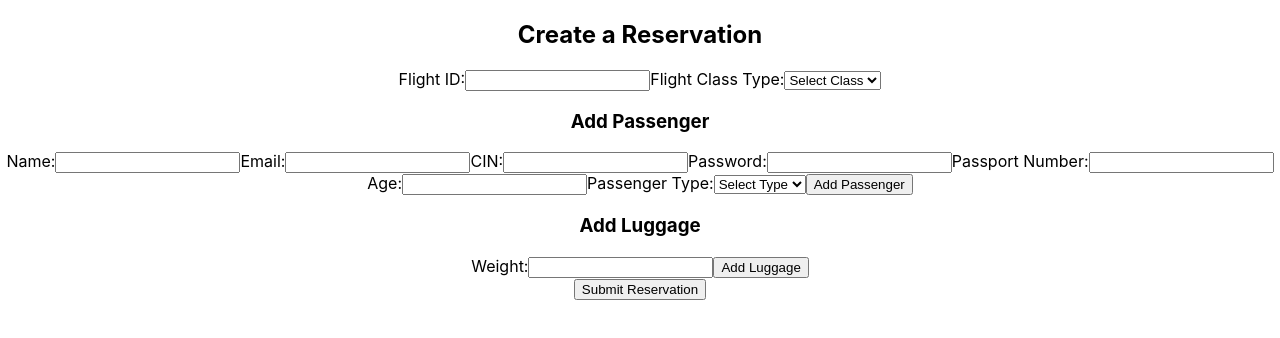
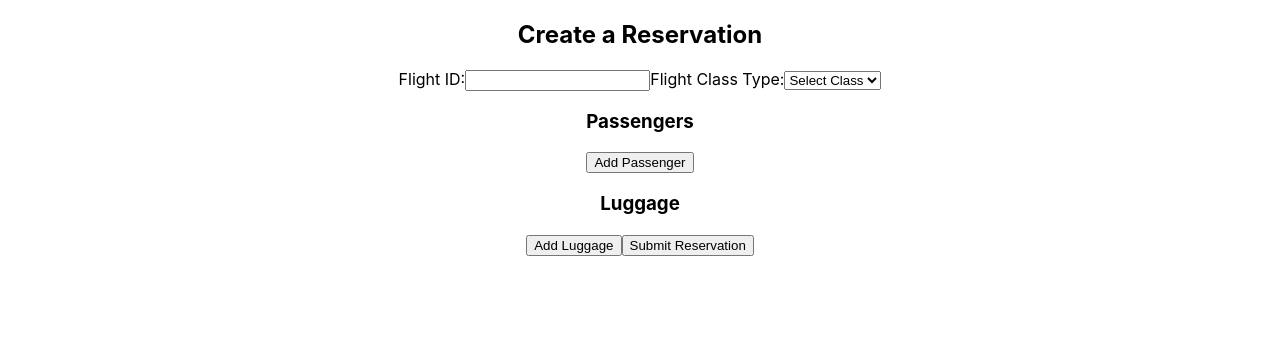
Before and after one commit to othmane222/My-Frontend, a React (Create React App) app: page /create-reservation in a window 1280 px wide. Shown: the top 338 px of the page. Built offline with nearby package versions, Linux system fonts and the light colour scheme.

Commit message:
reviews_reservation_final

```diff
--- a/src/components/ReservationForm.js
+++ b/src/components/ReservationForm.js
@@ -1,27 +1,15 @@
-import React, { useState } from "react";
-import axios from "axios";
+import React, { useState } from 'react';
+import axios from 'axios';
 
 const ReservationForm = () => {
   const [formData, setFormData] = useState({
-    flightId: "",
-    flightClassType: "",
+    flightId: '',
+    flightClassType: '',
     passengers: [],
     luggage: [],
   });
 
-  const [passenger, setPassenger] = useState({
-    name: "",
-    email: "",
-    cin: "",
-    password: "",
-    passportNumber: "",
-    age: "",
-    passengerType: "",
-  });
-
-  const [luggage, setLuggage] = useState({ weight: "" });
-
-  const [responseMessage, setResponseMessage] = useState("");
+  const [responseMessage, setResponseMessage] = useState('');
 
   const handleChange = (e) => {
     const { name, value } = e.target;
@@ -31,79 +19,89 @@ const ReservationForm = () => {
     }));
   };
 
-  const handlePassengerChange = (e) => {
-    const { name, value } = e.target;
-    setPassenger((prevPassenger) => ({
-      ...prevPassenger,
-      [name]: value,
+  const handlePassengerChange = (index, field, value) => {
+    const updatedPassengers = [...formData.passengers];
+    updatedPassengers[index] = {
+      ...updatedPassengers[index],
+      [field]: value,
+    };
+    setFormData((prevData) => ({
+      ...prevData,
+      passengers: updatedPassengers,
     }));
   };
 
-  const handleLuggageChange = (e) => {
-    const { name, value } = e.target;
-    setLuggage((prevLuggage) => ({
-      ...prevLuggage,
-      [name]: value,
-    }));
-  };
-
-  const addPassenger = async () => {
-    try {
-      // Check if passenger exists using CIN
-      const response = await axios.get(
-        `http://localhost:9093/users?cin=${passenger.cin}`
-      );
-
-      if (response.data && response.data.length > 0) {
-        console.log("Passenger already exists:", response.data);
-      } else {
-        // Create the passenger if they don't exist
-        await axios.post("http://localhost:9093/users", {
-          email: passenger.email,
-          password: passenger.password,
-          cin: passenger.cin,
-        });
-        console.log("Passenger created successfully.");
-      }
-
-      // Add passenger to the reservation form
+  const addPassenger = () => {
     setFormData((prevData) => ({
       ...prevData,
-        passengers: [...prevData.passengers, passenger],
+      passengers: [
+        ...prevData.passengers,
+        {
+          name: '',
+          email: '',
+          cin: '',
+          password: '',
+          passportNumber: '',
+          age: '',
+          passengerType: '',
+        },
+      ],
     }));
-      setPassenger({
-        name: "",
-        email: "",
-        cin: "",
-        password: "",
-        passportNumber: "",
-        age: "",
-        passengerType: "",
-      }); // Reset passenger input
-    } catch (error) {
-      console.error("Error checking or creating passenger:", error.response?.data || error.message);
-      alert("Failed to add passenger. Please check the details and try again.");
-    }
   };
 
   const addLuggage = () => {
     setFormData((prevData) => ({
       ...prevData,
-      luggage: [...prevData.luggage, luggage],
+      luggage: [...prevData.luggage, { weight: '' }],
     }));
-    setLuggage({ weight: "" }); // Reset luggage input
+  };
+
+  const handleLuggageChange = (index, value) => {
+    const updatedLuggage = [...formData.luggage];
+    updatedLuggage[index] = { weight: value };
+    setFormData((prevData) => ({
+      ...prevData,
+      luggage: updatedLuggage,
+    }));
+  };
+
+  const createUserIfNotExists = async (cin, userDetails) => {
+    try {
+      const checkResponse = await axios.get(`http://localhost:9093/users/${cin}`);
+      if (checkResponse.status === 200) {
+        return checkResponse.data;
+      }
+    } catch (err) {
+      if (err.response && err.response.status === 404) {
+        const createResponse = await axios.post('http://localhost:9093/users', userDetails, {
+          headers: { 'Content-Type': 'application/json' },
+        });
+        return createResponse.data;
+      } else {
+        throw new Error('Error checking user existence');
+      }
+    }
   };
 
   const handleSubmit = async (e) => {
     e.preventDefault();
     try {
-      const response = await axios.post("http://localhost:8081/api/reservations", formData, {
-        headers: { "Content-Type": "application/json" },
+      for (const passenger of formData.passengers) {
+        await createUserIfNotExists(passenger.cin, {
+          email: passenger.email,
+          password: passenger.password,
+          cin: passenger.cin,
         });
-      setResponseMessage("Reservation created successfully!");
+      }
+
+      const response = await axios.post('http://localhost:8081/api/reservations', formData, {
+        headers: { 'Content-Type': 'application/json' },
+      });
+
+      setResponseMessage('Reservation created successfully!');
       console.log(response.data);
     } catch (error) {
-      setResponseMessage("Error creating reservation. Please try again.");
+      setResponseMessage('Error creating reservation. Please try again.');
       console.error(error);
     }
   };
@@ -136,15 +134,15 @@ const ReservationForm = () => {
             <option value="FIRST">First</option>
           </select>
         </label>
-        <div>
-          <h3>Add Passenger</h3>
+        <h3>Passengers</h3>
+        {formData.passengers.map((passenger, index) => (
+          <div key={index}>
             <label>
               Name:
               <input
                 type="text"
-              name="name"
                 value={passenger.name}
-              onChange={handlePassengerChange}
+                onChange={(e) => handlePassengerChange(index, 'name', e.target.value)}
                 required
               />
             </label>
@@ -152,9 +150,8 @@ const ReservationForm = () => {
               Email:
               <input
                 type="email"
-              name="email"
                 value={passenger.email}
-              onChange={handlePassengerChange}
+                onChange={(e) => handlePassengerChange(index, 'email', e.target.value)}
                 required
               />
             </label>
@@ -162,9 +159,8 @@ const ReservationForm = () => {
               CIN:
               <input
                 type="text"
-              name="cin"
                 value={passenger.cin}
-              onChange={handlePassengerChange}
+                onChange={(e) => handlePassengerChange(index, 'cin', e.target.value)}
                 required
               />
             </label>
@@ -172,9 +168,8 @@ const ReservationForm = () => {
               Password:
               <input
                 type="password"
-              name="password"
                 value={passenger.password}
-              onChange={handlePassengerChange}
+                onChange={(e) => handlePassengerChange(index, 'password', e.target.value)}
                 required
               />
             </label>
@@ -182,9 +177,8 @@ const ReservationForm = () => {
               Passport Number:
               <input
                 type="text"
-              name="passportNumber"
                 value={passenger.passportNumber}
-              onChange={handlePassengerChange}
+                onChange={(e) => handlePassengerChange(index, 'passportNumber', e.target.value)}
                 required
               />
             </label>
@@ -192,18 +186,16 @@ const ReservationForm = () => {
               Age:
               <input
                 type="number"
-              name="age"
                 value={passenger.age}
-              onChange={handlePassengerChange}
+                onChange={(e) => handlePassengerChange(index, 'age', e.target.value)}
                 required
               />
             </label>
             <label>
               Passenger Type:
               <select
-              name="passengerType"
                 value={passenger.passengerType}
-              onChange={handlePassengerChange}
+                onChange={(e) => handlePassengerChange(index, 'passengerType', e.target.value)}
                 required
               >
                 <option value="">Select Type</option>
@@ -212,26 +204,28 @@ const ReservationForm = () => {
                 <option value="INFANT">Infant</option>
               </select>
             </label>
+          </div>
+        ))}
         <button type="button" onClick={addPassenger}>
           Add Passenger
         </button>
-        </div>
-        <div>
-          <h3>Add Luggage</h3>
+        <h3>Luggage</h3>
+        {formData.luggage.map((luggage, index) => (
+          <div key={index}>
             <label>
               Weight:
               <input
                 type="number"
-              name="weight"
                 value={luggage.weight}
-              onChange={handleLuggageChange}
+                onChange={(e) => handleLuggageChange(index, e.target.value)}
                 required
               />
             </label>
+          </div>
+        ))}
         <button type="button" onClick={addLuggage}>
           Add Luggage
         </button>
-        </div>
         <button type="submit">Submit Reservation</button>
       </form>
       {responseMessage && <p>{responseMessage}</p>}
```
Lines whose indentation alone changed are shown as unchanged.
